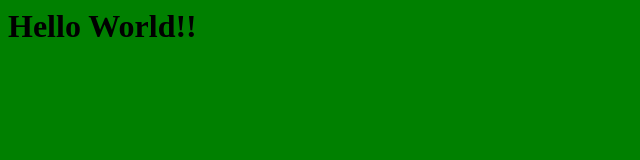
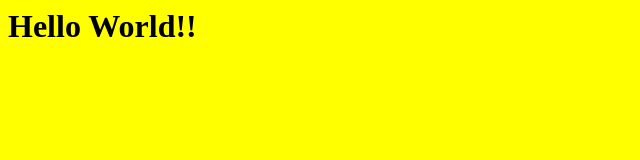
Before and after one commit to anjanaabr/devops, a plain HTML site: page index.html in a window 1280 px wide. Shown: the whole page, without its empty margins (0-640 px from the left). Drawn offline with Linux system fonts and the light colour scheme.

Commit message:
update index page

```diff
--- a/index.html
+++ b/index.html
@@ -1,6 +1,6 @@
 <html>
 	<title>Sample Site</title>
-	<body style="background-color: green">
+	<body style="background-color: yellow">
 		<h1>Hello World!!</h1>
 	</body>
 </html>
```
